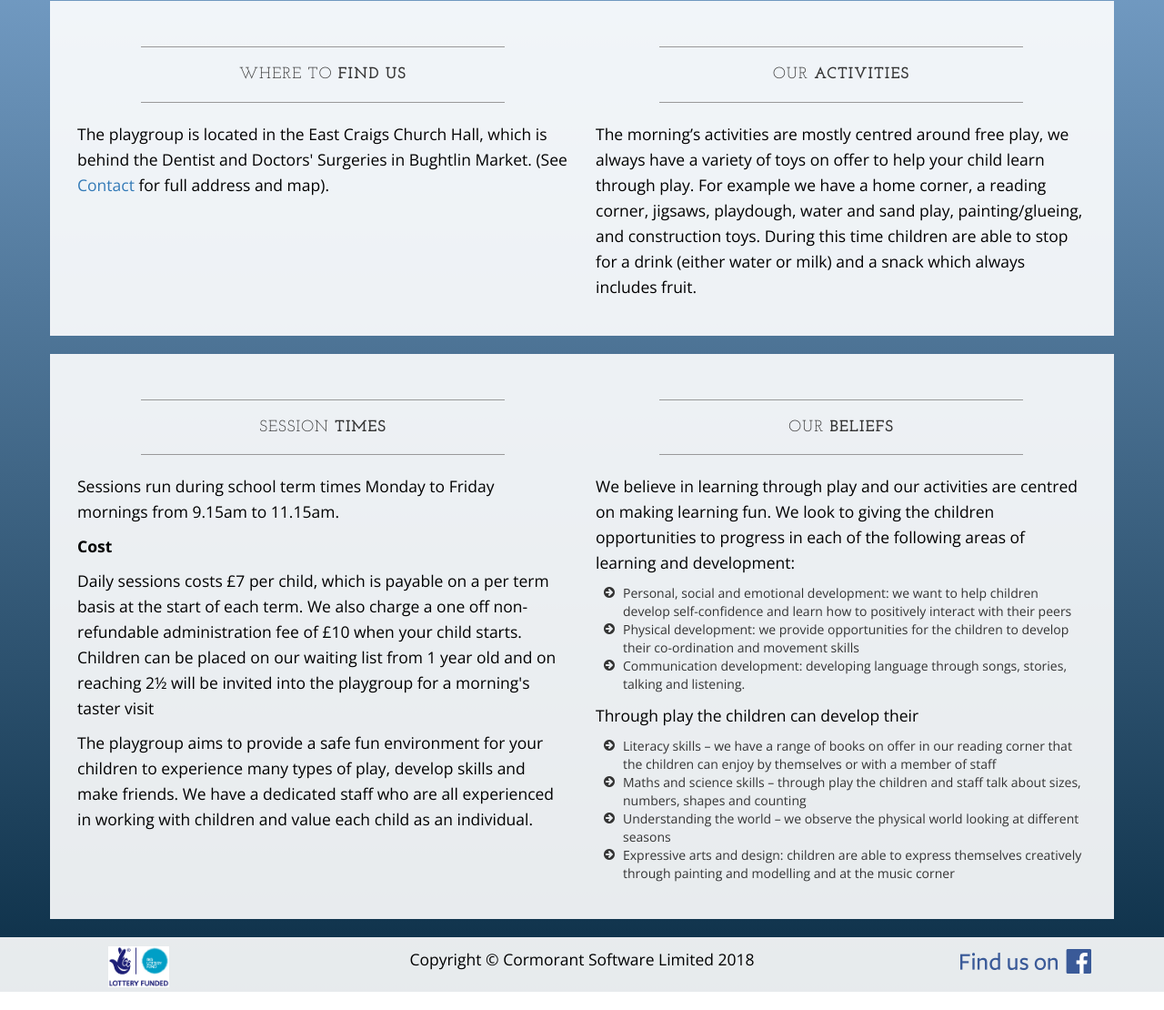
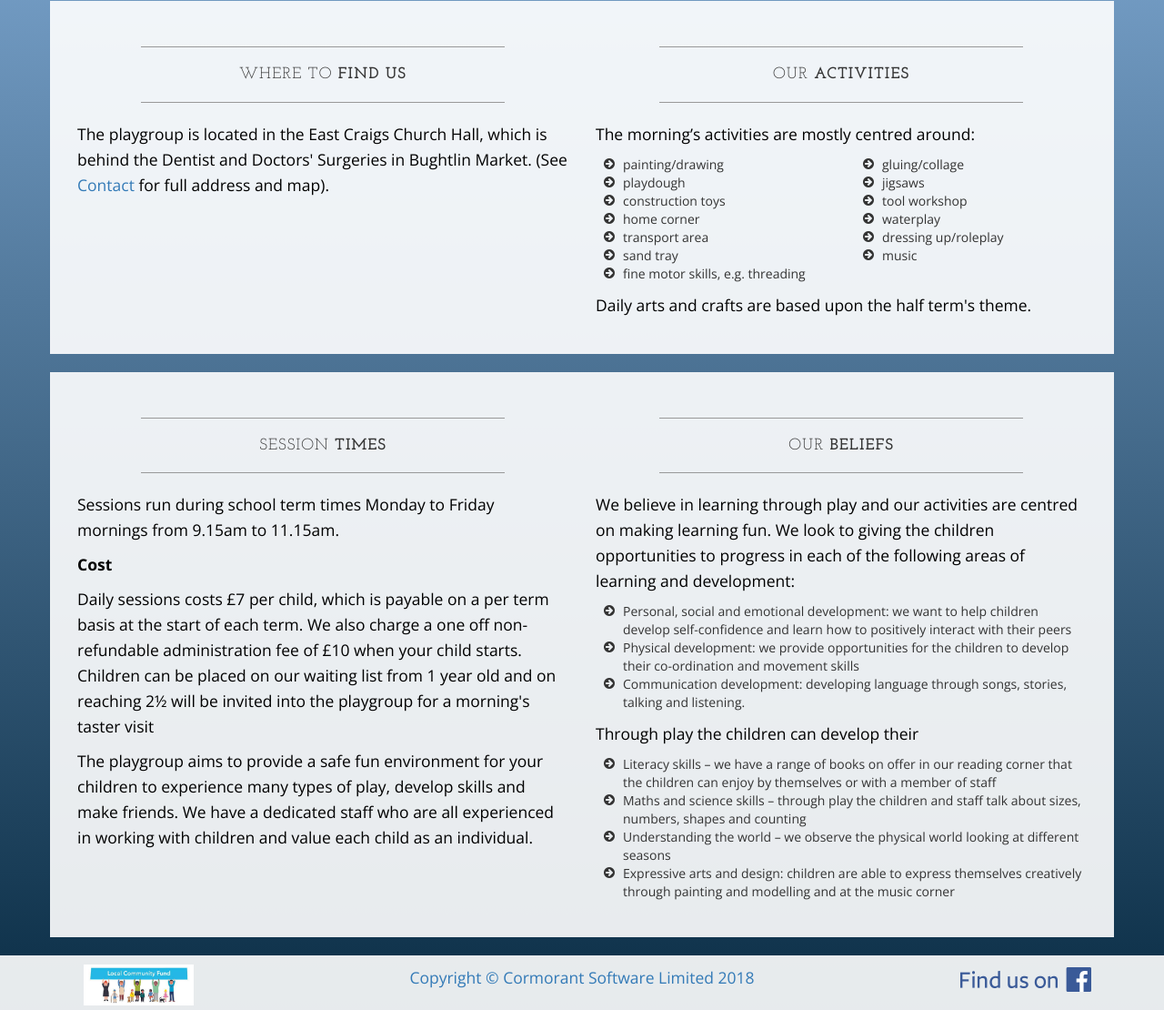
Before and after one commit to EastCraigsPlaygroup/EastCraigsPlaygroup.github.io, a plain HTML site: page index.html at #/about in a window 1280 px wide. Shown: the part 248-1358 px from the top of the page at 91% size. Drawn offline with nearby package versions, Linux system fonts and the light colour scheme.

Commit message:
Changed Lottery to Co-Op funded

```diff
--- a/index.html
+++ b/index.html
@@ -80,7 +80,7 @@
                         <a href="#/contact">Contact</a>
                     </li>
                     <li>
-                        <a href="#/lottery">Lottery Funded</a>
+                        <a href="#/co-op">Co-Op Funding</a>
                     </li>
                 </ul>
             </div>
@@ -100,10 +100,10 @@
         <div class="container">
             <div class="row hidden-md hidden-sm hidden-xs">
                 <div class="col-lg-2 text-center">
-                    <img height="45px" src="img/hi_big_e_min_blue.jpg" />
+                    <a href="#/co-op"><img height="45px" src="img/co-op-community.jpg" /></a>
                 </div>
                 <div class="col-lg-8 text-center">
-                    Copyright &copy; Cormorant Software Limited {{ appCtrl.currentYear }}
+                    <a target="_blank" href="http://www.cormorantsoftware.co.uk">Copyright &copy; Cormorant Software Limited {{ appCtrl.currentYear }}</a>
                 </div>
                 <div class="col-lg-2 text-center">
                     <a target="_blank" href="https://www.facebook.com/search/top/?q=east%20craigs%20playgroup"><img src="img/FB-FindUsonFacebook-online-144.png" /></a>
@@ -111,10 +111,10 @@
             </div>
             <div class="row hidden-lg hidden-print">
                 <div class="col-md-4 col-sm-4 col-xs-4 text-center">
-                    <img height="45px" src="img/hi_big_e_min_blue.jpg" />
+                    <a href="#/co-op"><img height="45px" src="img/co-op-community.jpg" /></a>
                 </div>
                 <div class="col-md-4 col-sm-4 col-xs-4 text-center">
-                    <img height="45px" src="img/cormorant 6.jpg" />
+                    <a target="_blank" href="http://www.cormorantsoftware.co.uk"><img height="45px" src="img/cormorant 6.jpg" /></a>
                 </div>
                 <div class="col-md-4 col-sm-4 col-xs-4 text-center">
                     <a target="_blank" href="https://www.facebook.com/search/top/?q=east%20craigs%20playgroup"><img src="img/FB-FindUsonFacebook-online-72.png" /></a>
--- a/js/app.js
+++ b/js/app.js
@@ -65,10 +65,10 @@
             })
 
             // route for the lottery page
-            .when('/lottery', {
-                templateUrl: 'pages/lottery.html',
-                controller: 'lotteryController',
-                controllerAs: 'lottery'
+            .when('/co-op', {
+                templateUrl: 'pages/co-op.html',
+                controller: 'coOpController',
+                controllerAs: 'coOp'
             });
 
     });
@@ -313,6 +313,12 @@
         }
     });
 
+    app.controller('coOpController', function ($scope) {
+        $scope.initialize = function () {
+            $scope.setDefaultPage();
+        }
+    });
+
     app.directive('pageHeader', function () {
         return {
             // E stands for Element (A is for Attribute)
--- a/pages/about.html
+++ b/pages/about.html
@@ -14,7 +14,31 @@
                 Our <strong>Activities</strong>
             </h2>
             <hr>
-            <p>The morning’s activities are mostly centred around free play, we always have a variety of toys on offer to help your child learn through play. For example we have a home corner, a reading corner, jigsaws, playdough, water and sand play, painting/glueing, and construction toys. During this time children are able to stop for a drink (either water or milk) and a snack which always includes fruit.</p>
+            <p>The morning’s activities are mostly centred around:</p>
+            <div class="row">
+                <div class="col-lg-6">
+                    <ul class="fa-ul">
+                        <li><i class="fa-li fa fa-arrow-circle-right"></i>painting/drawing</li>
+                        <li><i class="fa-li fa fa-arrow-circle-right"></i>playdough</li>
+                        <li><i class="fa-li fa fa-arrow-circle-right"></i>construction toys</li>
+                        <li><i class="fa-li fa fa-arrow-circle-right"></i>home corner</li>
+                        <li><i class="fa-li fa fa-arrow-circle-right"></i>transport area</li>
+                        <li><i class="fa-li fa fa-arrow-circle-right"></i>sand tray</li>
+                        <li><i class="fa-li fa fa-arrow-circle-right"></i>fine motor skills, e.g. threading</li>
+                    </ul>
+                </div>
+                <div class="col-lg-6">
+                    <ul class="fa-ul">
+                        <li><i class="fa-li fa fa-arrow-circle-right"></i>gluing/collage</li>
+                        <li><i class="fa-li fa fa-arrow-circle-right"></i>jigsaws</li>
+                        <li><i class="fa-li fa fa-arrow-circle-right"></i>tool workshop</li>
+                        <li><i class="fa-li fa fa-arrow-circle-right"></i>waterplay</li>
+                        <li><i class="fa-li fa fa-arrow-circle-right"></i>dressing up/roleplay</li>
+                        <li><i class="fa-li fa fa-arrow-circle-right"></i>music</li>
+                    </ul>
+                </div>
+            </div>
+            <p>Daily arts and crafts are based upon the half term's theme.</p>
         </div>
         <div class="clearfix"></div>
     </div>
```
Also changed, not shown: pages/co-op.html (added, +27 -0 lines), pages/home.html (+5 -4 lines), img/co-op-banner.jpg (added), img/co-op-community.jpg (added).
